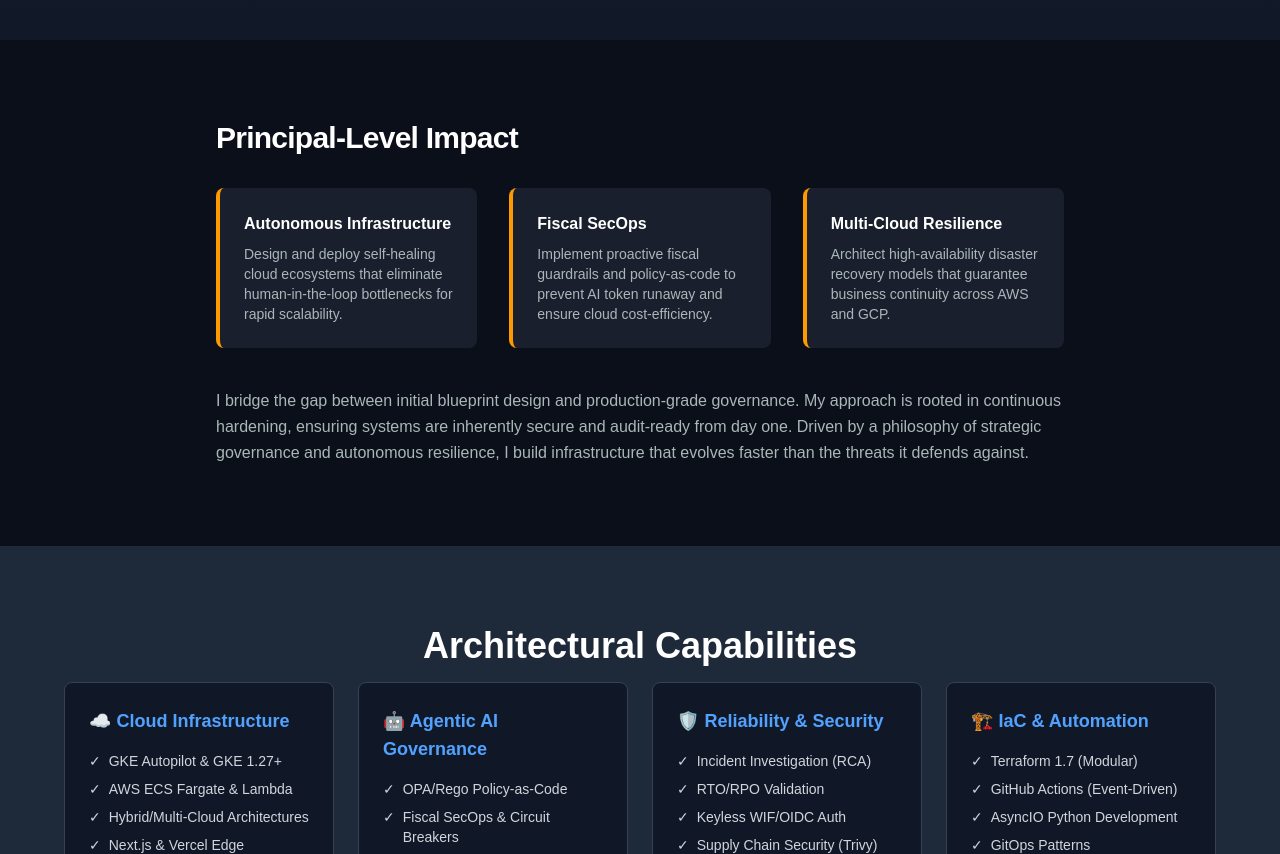
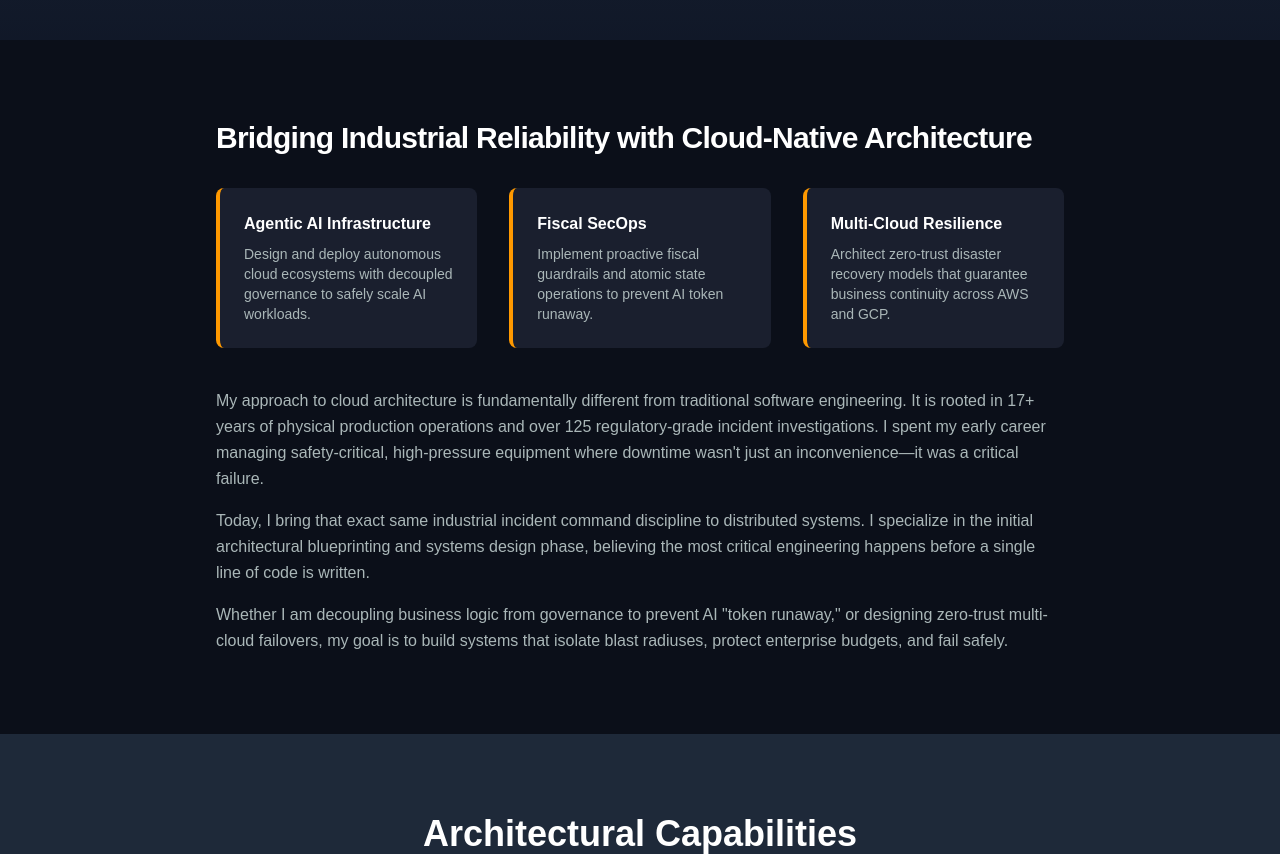
Before and after one commit to brianmlasky-dev/brian-lasky.com, a Next.js app: page / in a window 1280 px wide. Shown: the part 760-1614 px from the top of the page. Built offline with nearby package versions, Linux system fonts and the light colour scheme.

Commit message:
Revise AboutSection content for clarity and focus
Updated content in AboutSection to reflect new focus on cloud-native architecture and AI infrastructure.

```diff
--- a/app/components/AboutSection.tsx
+++ b/app/components/AboutSection.tsx
@@ -2,28 +2,36 @@ export default function AboutSection() {
   return (
     <section id="about" className="py-20 bg-[#0b0f19]">
       <div className="max-w-4xl mx-auto px-6">
-        <h2 className="text-3xl font-bold text-white mb-8 tracking-tight">Principal-Level Impact</h2>
+        <h2 className="text-3xl font-bold text-white mb-8 tracking-tight">Bridging Industrial Reliability with Cloud-Native Architecture</h2>
 
         <div className="grid grid-cols-1 md:grid-cols-3 gap-8">
           <div className="bg-[#1a1f2e] p-6 rounded-lg border-l-4 border-[#ff9900]">
-            <h3 className="text-white font-bold mb-2">Autonomous Infrastructure</h3>
-            <p className="text-[#aab7b8] text-sm">Design and deploy self-healing cloud ecosystems that eliminate human-in-the-loop bottlenecks for rapid scalability.</p>
+            <h3 className="text-white font-bold mb-2">Agentic AI Infrastructure</h3>
+            <p className="text-[#aab7b8] text-sm">Design and deploy autonomous cloud ecosystems with decoupled governance to safely scale AI workloads.</p>
           </div>
 
           <div className="bg-[#1a1f2e] p-6 rounded-lg border-l-4 border-[#ff9900]">
             <h3 className="text-white font-bold mb-2">Fiscal SecOps</h3>
-            <p className="text-[#aab7b8] text-sm">Implement proactive fiscal guardrails and policy-as-code to prevent AI token runaway and ensure cloud cost-efficiency.</p>
+            <p className="text-[#aab7b8] text-sm">Implement proactive fiscal guardrails and atomic state operations to prevent AI token runaway.</p>
           </div>
 
           <div className="bg-[#1a1f2e] p-6 rounded-lg border-l-4 border-[#ff9900]">
             <h3 className="text-white font-bold mb-2">Multi-Cloud Resilience</h3>
-            <p className="text-[#aab7b8] text-sm">Architect high-availability disaster recovery models that guarantee business continuity across AWS and GCP.</p>
+            <p className="text-[#aab7b8] text-sm">Architect zero-trust disaster recovery models that guarantee business continuity across AWS and GCP.</p>
           </div>
         </div>
 
-        <p className="mt-10 text-[#aab7b8] leading-relaxed">
-          I bridge the gap between initial blueprint design and production-grade governance. My approach is rooted in continuous hardening, ensuring systems are inherently secure and audit-ready from day one. Driven by a philosophy of strategic governance and autonomous resilience, I build infrastructure that evolves faster than the threats it defends against.
-        </p>
+        <div className="mt-10 space-y-4 text-[#aab7b8] leading-relaxed">
+          <p>
+            My approach to cloud architecture is fundamentally different from traditional software engineering. It is rooted in 17+ years of physical production operations and over 125 regulatory-grade incident investigations. I spent my early career managing safety-critical, high-pressure equipment where downtime wasn't just an inconvenience—it was a critical failure.
+          </p>
+          <p>
+            Today, I bring that exact same industrial incident command discipline to distributed systems. I specialize in the initial architectural blueprinting and systems design phase, believing the most critical engineering happens before a single line of code is written.
+          </p>
+          <p>
+            Whether I am decoupling business logic from governance to prevent AI "token runaway," or designing zero-trust multi-cloud failovers, my goal is to build systems that isolate blast radiuses, protect enterprise budgets, and fail safely.
+          </p>
+        </div>
       </div>
     </section>
   );
```
